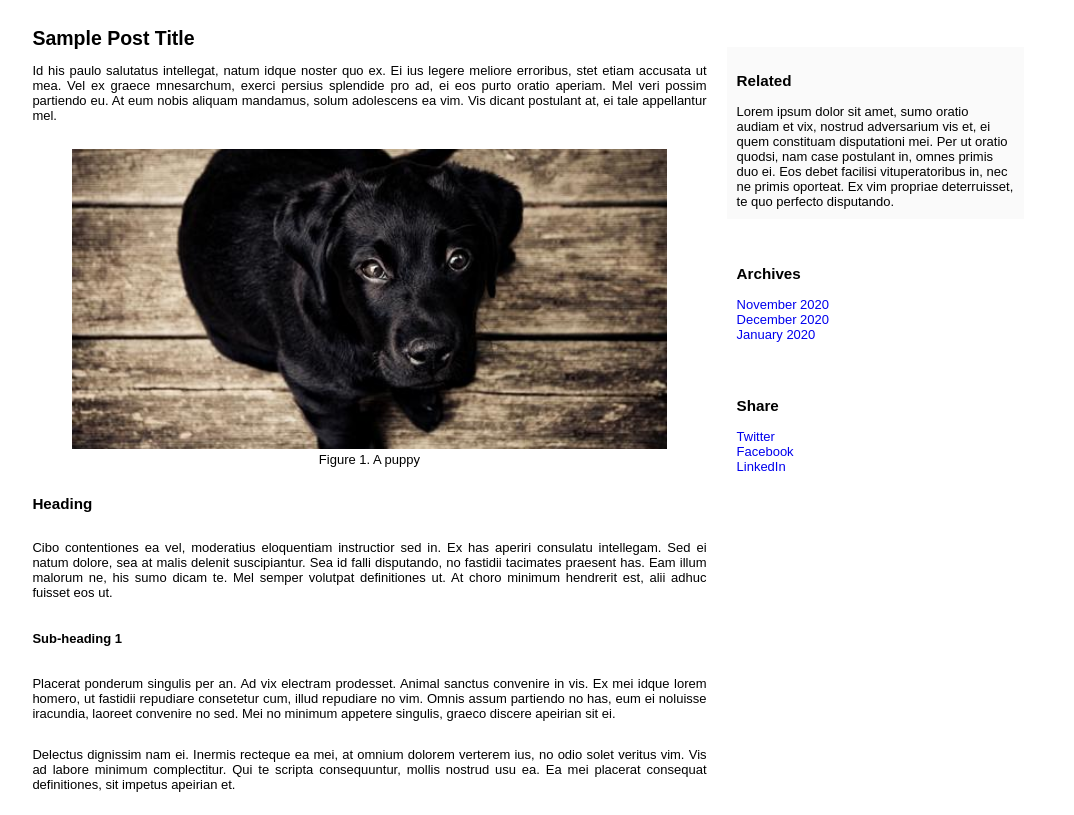
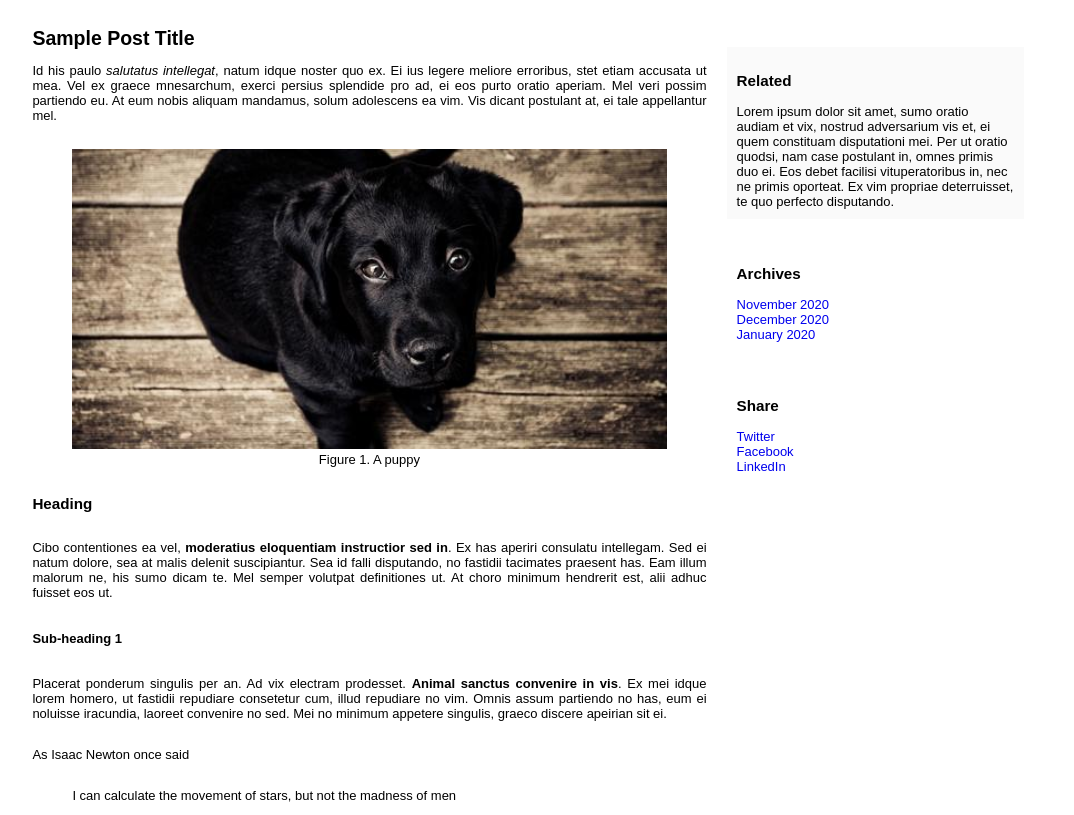
Before and after one commit to nico-corthorn/nico-corthorn.github.io, a plain HTML site: page pages/sample-post.html in a window 1280 px wide. Shown: the part 91-906 px from the top of the page, without its empty margins (102-1176 px from the left). Drawn offline with Linux system fonts and the light colour scheme.

Commit message:
fix: second feedback from Udacity. Included <b> <em> <u> and <blockquote>

```diff
--- a/pages/sample-post.html
+++ b/pages/sample-post.html
@@ -22,7 +22,7 @@
       <article>
         <h2>Sample Post Title</h2>
 
-        <p>Id his paulo salutatus intellegat, natum idque noster quo ex. Ei ius legere meliore erroribus, stet etiam accusata ut mea. Vel ex graece mnesarchum, exerci persius splendide pro ad, ei eos purto oratio aperiam. Mel veri possim   partiendo eu. At eum nobis aliquam mandamus, solum adolescens ea vim. Vis dicant postulant at, ei tale appellantur mel.</p>
+        <p>Id his paulo <em>salutatus intellegat</em>, natum idque noster quo ex. Ei ius legere meliore erroribus, stet etiam accusata ut mea. Vel ex graece mnesarchum, exerci persius splendide pro ad, ei eos purto oratio aperiam. Mel veri possim   partiendo eu. At eum nobis aliquam mandamus, solum adolescens ea vim. Vis dicant postulant at, ei tale appellantur mel.</p>
 
         <figure>
           <img class="object-fit_cover" src="../images/puppy.jpg" alt="Puppy">
@@ -30,10 +30,18 @@
         </figure>
 
         <h3>Heading</h3>
-        <p>Cibo contentiones ea vel, moderatius eloquentiam instructior sed in. Ex has aperiri consulatu intellegam. Sed ei natum dolore, sea at malis delenit suscipiantur. Sea id falli disputando, no fastidii tacimates praesent has. Eam illum   malorum ne, his sumo dicam te. Mel semper volutpat definitiones ut. At choro minimum hendrerit est, alii adhuc fuisset eos ut.</p>
+        <p>Cibo contentiones ea vel, <b>moderatius eloquentiam instructior sed in</b>. Ex has aperiri consulatu intellegam. Sed ei natum dolore, sea at malis delenit suscipiantur. Sea id falli disputando, no fastidii tacimates praesent has. Eam illum   malorum ne, his sumo dicam te. Mel semper volutpat definitiones ut. At choro minimum hendrerit est, alii adhuc fuisset eos ut.</p>
 
         <h4>Sub-heading 1</h4>
-        <p>Placerat ponderum singulis per an. Ad vix electram prodesset. Animal sanctus convenire in vis. Ex mei idque lorem homero, ut fastidii repudiare consetetur cum, illud repudiare no vim. Omnis assum partiendo no has, eum ei noluisse   iracundia, laoreet convenire no sed. Mei no minimum appetere singulis, graeco discere apeirian sit ei.</p>
+        <p>Placerat ponderum singulis per an. Ad vix electram prodesset. <b>Animal sanctus convenire in vis</b>. Ex mei idque lorem homero, ut fastidii repudiare consetetur cum, illud repudiare no vim. Omnis assum partiendo no has, eum ei noluisse   iracundia, laoreet convenire no sed. Mei no minimum appetere singulis, graeco discere apeirian sit ei.</p>
+
+        <p>As Isaac Newton once said</p>
+
+        <blockquote cite="https://www.businessinsider.com/isaac-newton-and-the-south-sea-bubble-2013-4#:~:text=%22I%20can%20calculate%20the%20movement,after%20he%20lost%20his%20fortune.">I can calculate the movement of stars, but not the madness of men</blockquote>
+
+        <p>Another useful quote is the following by George Box</p>
+
+        <blockquote cite="https://en.wikipedia.org/wiki/All_models_are_wrong">All models are wrong, [but some are useful]</blockquote>
 
         <p>Delectus dignissim nam ei. Inermis recteque ea mei, at omnium dolorem verterem ius, no odio solet veritus vim. Vis ad labore minimum complectitur. Qui te scripta consequuntur, mollis nostrud usu ea. Ea mei placerat consequat   definitiones, sit impetus apeirian et.</p>
 
@@ -43,7 +51,7 @@
         </figure>
 
         <h4>Sub-heading 2</h4>
-        <p>Sed ut perspiciatis unde omnis iste natus error sit voluptatem accusantium doloremque laudantium, totam rem aperiam, eaque ipsa quae ab illo inventore veritatis et quasi architecto beatae vitae dicta sunt explicabo. Nemo enim ipsam voluptatem quia voluptas sit aspernatur aut odit aut fugit, sed quia consequuntur magni dolores eos qui ratione voluptatem sequi nesciunt. Neque porro quisquam est, qui dolorem ipsum quia dolor sit amet, consectetur, adipisci velit, sed quia non numquam eius modi tempora incidunt ut labore et dolore magnam aliquam quaerat voluptatem. Ut enim ad minima veniam, quis nostrum exercitationem ullam corporis suscipit laboriosam, nisi ut aliquid ex ea commodi consequatur? Quis autem vel eum iure reprehenderit qui in ea voluptate velit esse quam nihil molestiae consequatur, vel illum qui dolorem eum fugiat quo voluptas nulla pariatur?</p>
+        <p>Sed ut perspiciatis unde omnis iste natus error sit voluptatem accusantium doloremque laudantium, totam rem aperiam, eaque ipsa quae ab illo inventore veritatis et quasi architecto beatae vitae dicta sunt explicabo. Nemo enim ipsam voluptatem quia voluptas sit aspernatur aut odit aut fugit, sed quia consequuntur magni dolores eos qui ratione voluptatem sequi nesciunt. Neque porro quisquam est, qui dolorem ipsum quia dolor sit amet, consectetur, adipisci velit, sed quia non numquam eius modi tempora incidunt ut labore et dolore magnam aliquam quaerat voluptatem. Ut enim ad minima veniam, <u>quis nostrum exercitationem ullam corporis suscipit laboriosam</u>, nisi ut aliquid ex ea commodi consequatur? Quis autem vel eum iure reprehenderit qui in ea voluptate velit esse quam nihil molestiae consequatur, vel illum qui dolorem eum fugiat quo voluptas nulla pariatur?</p>
 
         <p>And that is why you have to eat vegetables.</p>
 
```
